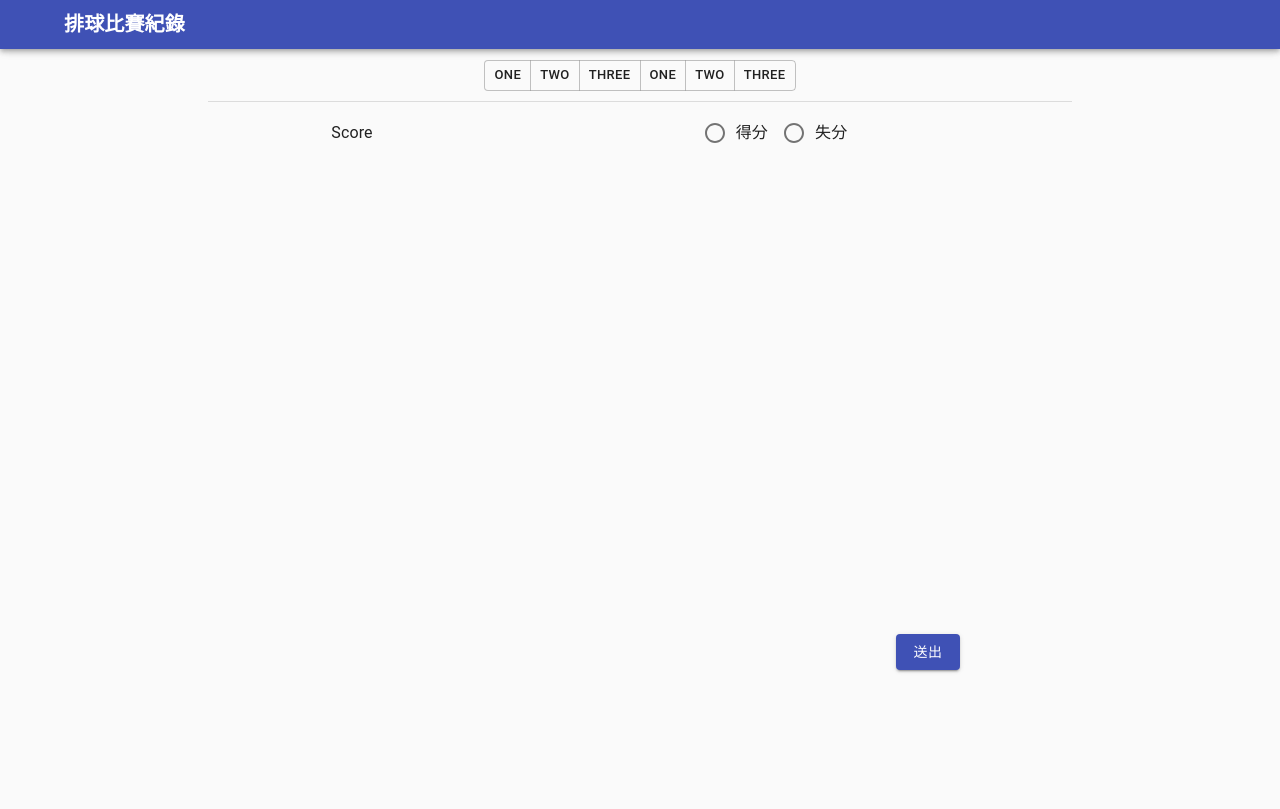
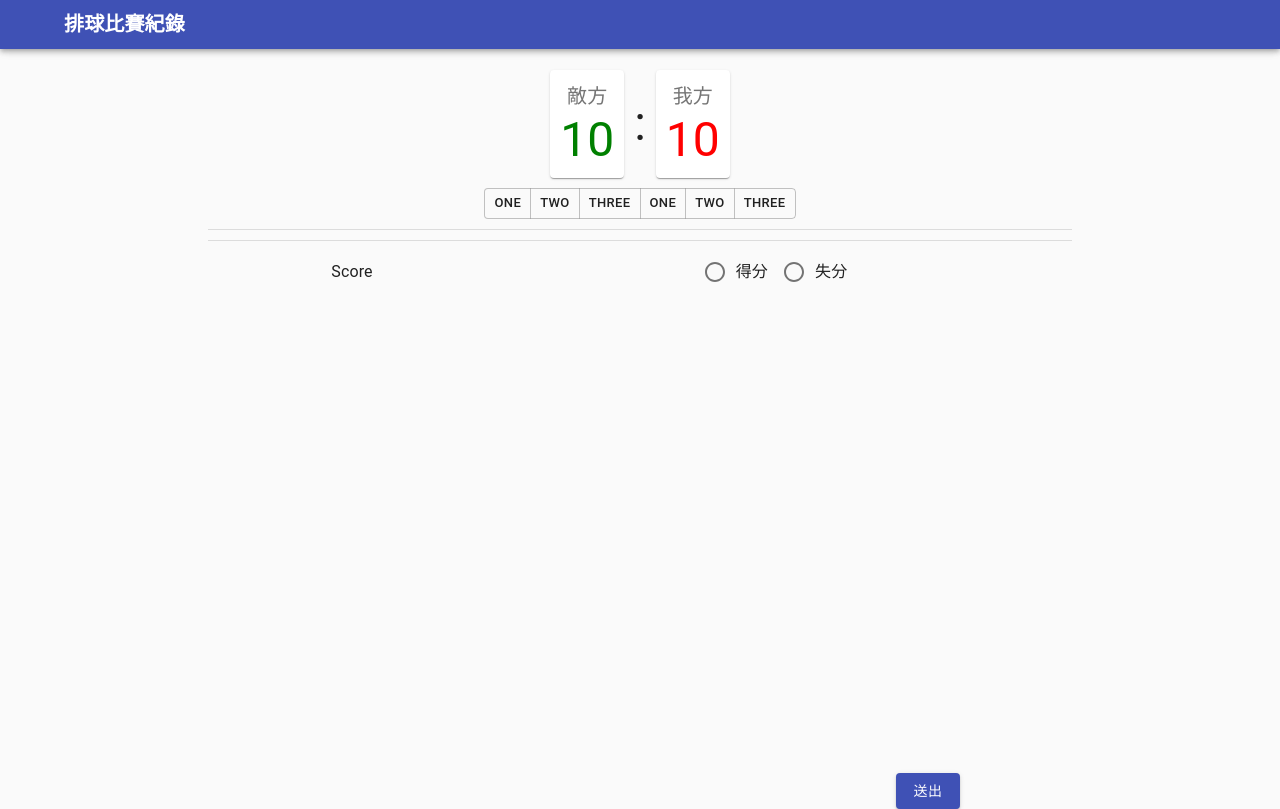
Before and after one commit to LinYunWen/volleyball-game-record, a React app: page /record in a window 1280 px wide. Built offline with nearby package versions, Linux system fonts and the light colour scheme.

Commit message:
Feature: display score

```diff
--- a/src/component/RecordPage.js
+++ b/src/component/RecordPage.js
@@ -3,8 +3,9 @@ import Container from "@material-ui/core/Container";
 import ButtonGroup from "@material-ui/core/ButtonGroup";
 import Button from "@material-ui/core/Button";
 import Typography from "@material-ui/core/Typography";
+import Paper from "@material-ui/core/Paper";
 import { Divider, FormControl, FormLabel, RadioGroup, FormControlLabel, Radio, Grid } from "@material-ui/core";
-import "../scss/base.scss";
+import "../scss/record.scss";
 
 export class RecordPage extends React.Component {
   constructor(props) {
@@ -23,9 +24,8 @@ export class RecordPage extends React.Component {
     });
   }
 
-  genScoreAction() {
-    let scoreValue = this.state.scoreValue;
-    if (scoreValue === "get") {
+  genScoreAction(type) {
+    if (type === "get") {
       return (
         <ButtonGroup
           orientation="vertical"
@@ -33,6 +33,7 @@ export class RecordPage extends React.Component {
           aria-label="vertical contained primary button group"
           variant="contained"
           size="large"
+          className="margin-bottom-10"
         >
           <Button>對方失誤</Button>
           <Button>攻擊得分</Button>
@@ -41,7 +42,7 @@ export class RecordPage extends React.Component {
           <Button>攔網得分</Button>
         </ButtonGroup>
       );
-    } else if (scoreValue === "lost") {
+    } else if (type === "lost") {
       return (
         <ButtonGroup
           orientation="vertical"
@@ -49,6 +50,7 @@ export class RecordPage extends React.Component {
           aria-label="vertical contained primary button group"
           variant="contained"
           size="large"
+          className="margin-bottom-10"
         >
           <Button>攻擊失誤</Button>
           <Button>發球失誤</Button>
@@ -67,6 +69,17 @@ export class RecordPage extends React.Component {
   render() {
     return (
       <Container className="margin-top-60" maxWidth="md">
+        <Grid container alignItems="center" justify="center" alignContent="center">
+          <Paper className="score-text-paper">
+            <Typography variant="h6" color="textSecondary" className="score-text">敵方</Typography>
+            <Typography variant="h3" className="score-text green">10</Typography>
+          </Paper>
+          <Typography variant="h3" className="bold">:</Typography>
+          <Paper className="score-text-paper">
+            <Typography variant="h6" color="textSecondary" className="score-text">我方</Typography>
+            <Typography variant="h3" className="score-text red">10</Typography>
+          </Paper>
+        </Grid>
         <Grid container item xs={12} alignItems="center" justify="center" alignContent="center">
           <ButtonGroup size="small" aria-label="small outlined button group">
             <Button>One</Button>
@@ -77,6 +90,8 @@ export class RecordPage extends React.Component {
             <Button>Three</Button>
           </ButtonGroup>
         </Grid>
+        <Divider style={{ margin: "10px 0" }}/>
+
         <Divider style={{ margin: "10px 0" }}/>
         <Grid container className="text-center">
           <Grid item xs={4} className="margin-auto">
--- a/src/scss/base.scss
+++ b/src/scss/base.scss
@@ -16,6 +16,10 @@
 
 .margin-top-60 {
   margin-top: 60px;
+}
+
+.padding-top-bottom-10px {
+  padding: 10% 0;
 }
 
 .height-140 {
--- /dev/null
+++ b/src/scss/record.scss
@@ -0,0 +1,17 @@
+@import "./base.scss";
+
+.score-text-paper {
+  padding: 10px;
+  margin: 10px;
+  .green {
+    color: green;
+  }
+
+  .red {
+    color: red;
+  }
+}
+
+.score-text {
+  text-align: center;
+}
```
